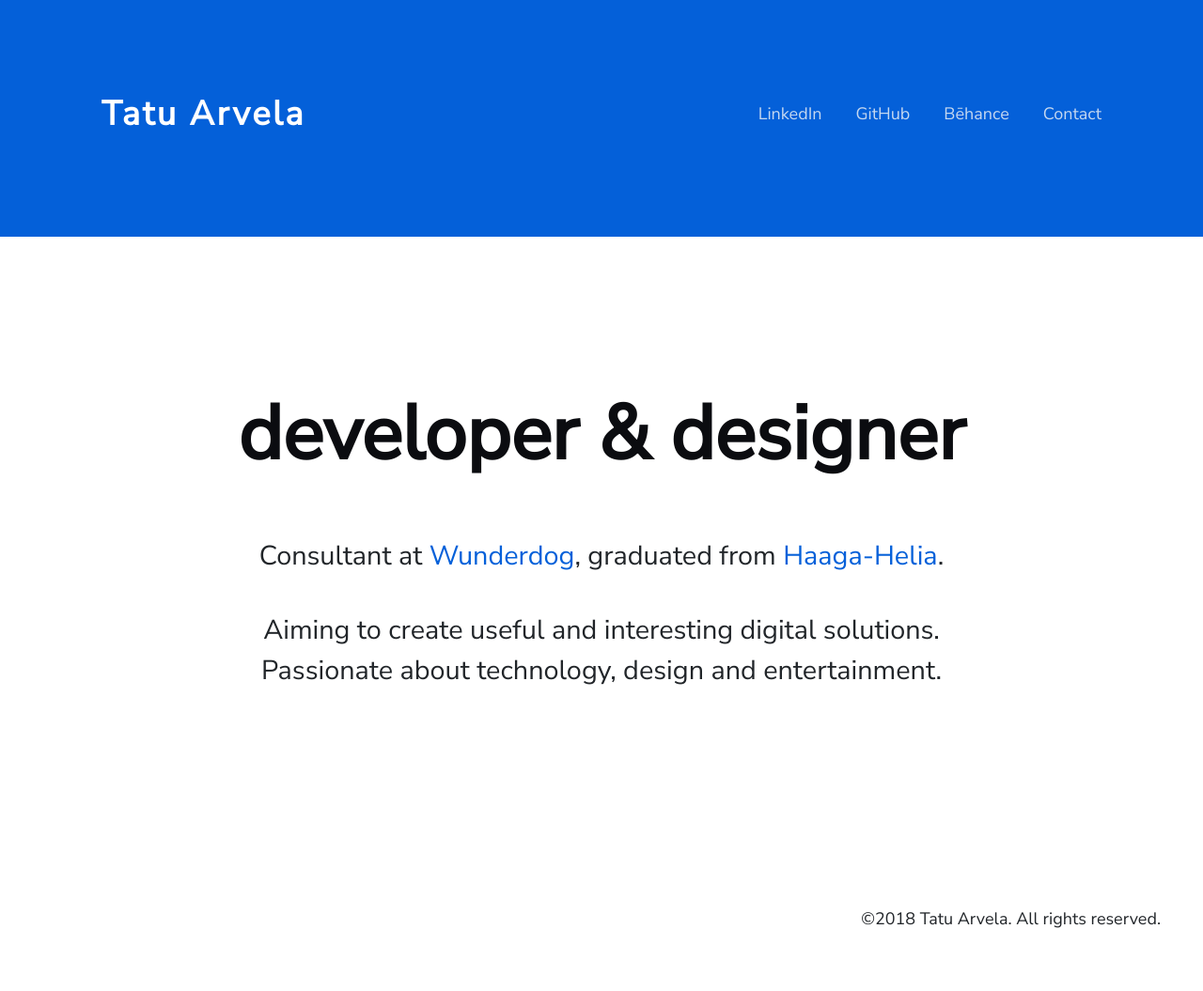
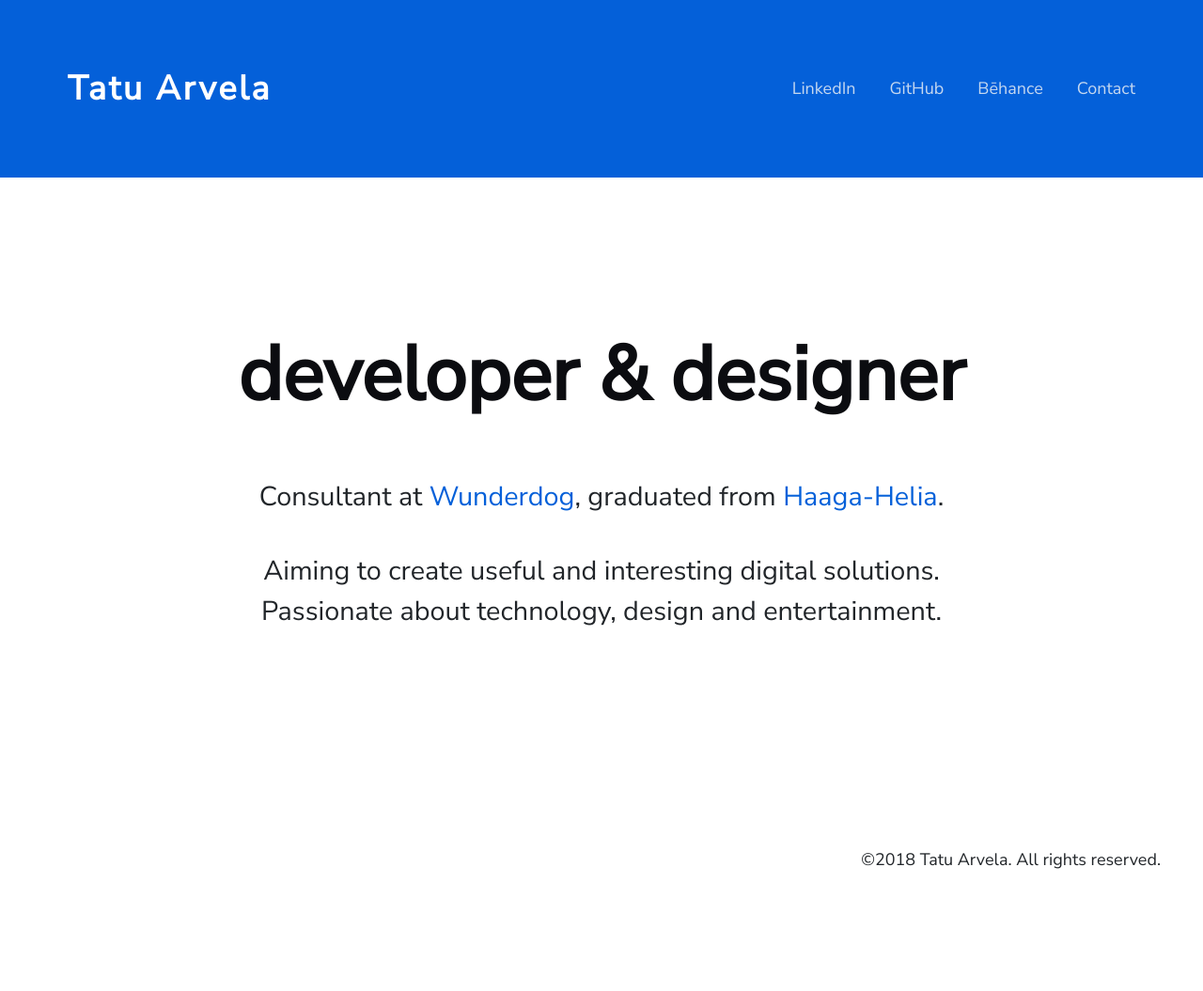
Before and after one commit to TatuArvela/tatuarvela.dev, a Jekyll site: the page built from index.md, in a window 1280 px wide. Shown: the whole page at 94% size. Built offline with Jekyll 4.4.1, drawn with Linux system fonts in a browser that asks for light colours; nearby versions of some CDN libraries; after the commit the page ends 992 px from its top, so only the background shows below that.

Commit message:
Update header.html

```diff
--- a/_includes/header.html
+++ b/_includes/header.html
@@ -1,3 +1,3 @@
-<header class="jumbotron mb-0 text-white bg-primary">
+<header class="p-5 mt-0 mb-0 text-white bg-primary">
   {% include nav.html %}
 </header>
```
